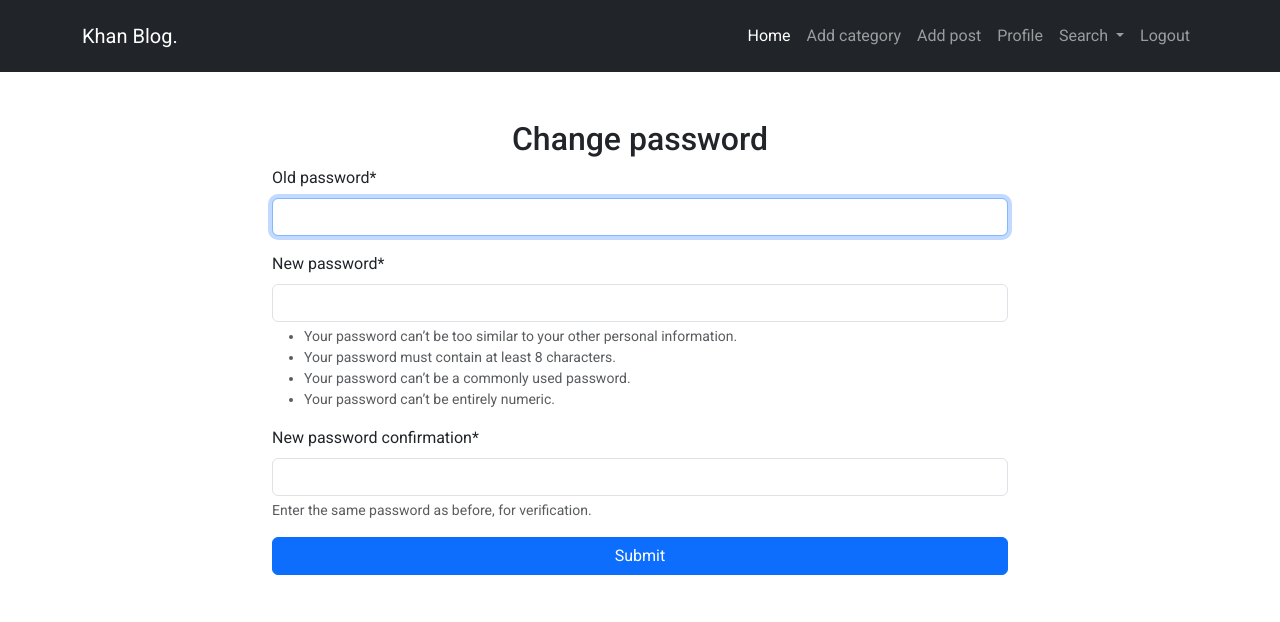
After one commit to nmkhans/khan_blog_2, a Django app: page /author/user-password-change/ in a window 1280 px wide. The commit adds this page. Shown: the top 622 px of the page. Run offline with Django 5.2, Linux system fonts and the light colour scheme; a user stored in the database is signed in; some libraries are stand-ins or nearby versions.

Commit message:
profile page added

```diff
--- /dev/null
+++ b/author/templates/author/user_password_change.html
@@ -0,0 +1,27 @@
+{% extends "base.html" %}
+{% load crispy_forms_tags %}
+
+{% block title %} Change password - {{user}} {% endblock %}
+
+{% block maincontent %}
+  <section class="container py-5">
+    <div class="row">
+      <div class="col-12">
+        <h2 class="text-center">
+          Change password
+        </h2>
+      </div>
+    </div>
+    <div class="row">
+      <div class="col-2"></div>
+      <div class="col-8">
+        <form method="post">
+          {% csrf_token %}
+          {{form | crispy}}
+          <button type="submit" class="btn btn-primary w-100">Submit</button>
+        </form>
+      </div>
+      <div class="col-2"></div>
+    </div>
+  </section>
+{% endblock %}
--- a/author/templates/author/user_profile.html
+++ b/author/templates/author/user_profile.html
@@ -10,9 +10,9 @@
           <a href="{% url 'profile-page' %}" class="list-group-item list-group-item-action active" aria-current="true">
             Profile Detail
           </a>
-          <a href="#" class="list-group-item list-group-item-action">Edit profile</a>
-          <a href="#" class="list-group-item list-group-item-action">Change password</a>
-          <a href="#" class="list-group-item list-group-item-action">Logout</a>
+          <a href="{% url 'profile-update-page' %}" class="list-group-item list-group-item-action">Update profile</a>
+          <a href="{% url 'password-change-page' %}" class="list-group-item list-group-item-action">Change password</a>
+          <a href="{% url 'logout-page' %}" class="list-group-item list-group-item-action">Logout</a>
         </div>
       </div>
       <div class="col-6">
--- a/author/urls.py
+++ b/author/urls.py
@@ -4,6 +4,8 @@ from . import views
 urlpatterns = [
   path('user-registration/', views.user_registration, name = 'registration-page'),
   path('user-login/', views.user_login, name = 'login-page'),
+  path('user-logout/', views.user_logout, name = 'logout-page'),
   path('user-profile/', views.user_profile, name = 'profile-page'),
-  path('user-logout/', views.user_logout, name = 'logout-page'),
+  path('user-profile-update/', views.user_profile_update, name = 'profile-update-page'),
+  path('user-password-change/', views.user_password_change, name = 'password-change-page'),
 ]
--- a/author/views.py
+++ b/author/views.py
@@ -1,8 +1,9 @@
 from django.shortcuts import render, redirect
-from .forms import RegistrationForm
-from django.contrib.auth.forms import AuthenticationForm
-from django.contrib.auth import login, logout, authenticate
+from .forms import RegistrationForm, ProfileUpdateForm
+from django.contrib.auth.forms import AuthenticationForm, PasswordChangeForm
+from django.contrib.auth import login, logout, authenticate, update_session_auth_hash
 from django.contrib import messages
+from django.contrib.auth.decorators import login_required
 
 # Create your views here.
 def user_registration(req):
@@ -47,12 +48,39 @@ def user_login(req):
   else:
     return redirect('profile-page')
 
-def user_profile(req):
-  if req.user.is_authenticated:
-    return render(req, 'author/user_profile.html', {'user': req.user})
-  else:
-    return redirect('login-page')
-
 def user_logout(req):
   logout(req)
   return redirect('home')
+
+@login_required
+def user_profile(req):
+  return render(req, 'author/user_profile.html', {'user': req.user})
+
+@login_required
+def user_profile_update(req):
+  if req.method == 'POST':
+    form = ProfileUpdateForm(req.POST, instance = req.user)
+
+    if form.is_valid():
+      form.save()
+      messages.success(req, 'Profile updated.')
+      return redirect('profile-page')
+  else:
+    form = ProfileUpdateForm(instance = req.user)
+
+  return render(req, 'author/user_profile_update.html', {'form': form})
+
+@login_required
+def user_password_change(req):
+  if req.method == 'POST':
+    form = PasswordChangeForm(req.user, req.POST)
+
+    if form.is_valid():
+      form.save()
+      update_session_auth_hash(req, form.user)
+      messages.success(req, "Password updated.")
+      return redirect('profile-page')
+  else:
+    form = PasswordChangeForm(req.user)
+
+  return render(req, 'author/user_password_change.html', {'form': form})
--- a/khan_blog/settings.py
+++ b/khan_blog/settings.py
@@ -2,7 +2,7 @@ from pathlib import Path
 
 # Build paths inside the project like this: BASE_DIR / 'subdir'.
 BASE_DIR = Path(__file__).resolve().parent.parent
-
+LOGIN_URL = '/author/user-login'
 
 # Quick-start development settings - unsuitable for production
 # See https://docs.djangoproject.com/en/5.0/howto/deployment/checklist/
```
Also changed, not shown: author/forms.py (+8 -1 lines), author/templates/author/user_profile_update.html (added, +25 -0 lines), db.sqlite3.
